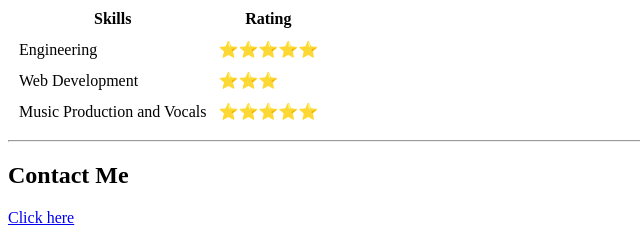
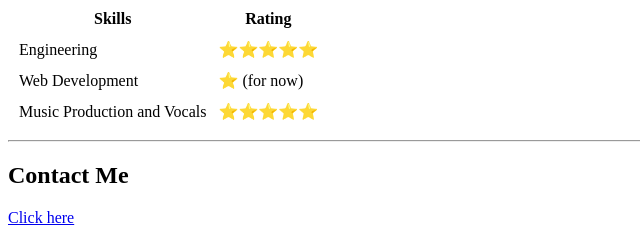
Before and after one commit to LOKII840/htmlTestSite, a plain HTML site: page index.html in a window 1280 px wide. Shown: the part 411-651 px from the top of the page, 0-640 px from the left. Drawn offline with Linux system fonts and the light colour scheme.

Commit message:
Update index.html

```diff
--- a/index.html
+++ b/index.html
@@ -43,7 +43,7 @@
             Web Development
             </td>
             <td>
-              ⭐⭐⭐
+              ⭐                 (for now)
               </td>
           </tr>
           <tr>
```
